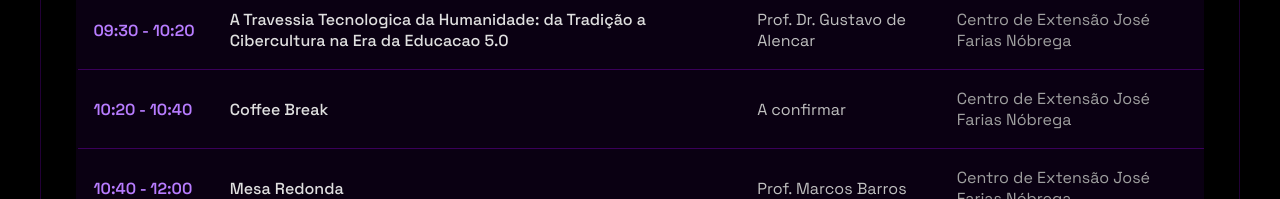
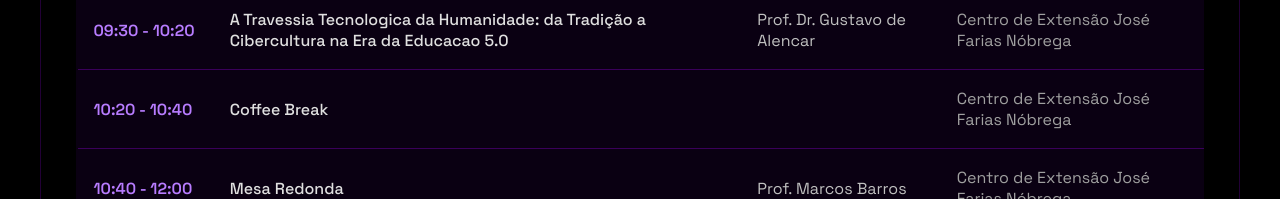
Before and after one commit to giulialeano/smf_site, a React (Vite) app: page /programacao in a window 1280 px wide. Shown: the part 1086-1285 px from the top of the page. Built offline with nearby package versions, Linux system fonts and the light colour scheme.

Commit message:
fix: corração no coffee break

```diff
--- a/src/pages/Programacao.jsx
+++ b/src/pages/Programacao.jsx
@@ -10,7 +10,7 @@ const scheduleData = {
     { time: '08:00 - 08:30', title: 'Abertura do evento', location: palestras },
     { time: '08:40 - 09:30', title: 'IA não é o problema. Somos nós.', speaker: 'Prof. Dr. Leandro Balby', location: palestras },
     { time: '09:30 - 10:20', title: 'A Travessia Tecnologica da Humanidade: da Tradição a Cibercultura na Era da Educacao 5.0', speaker: 'Prof. Dr. Gustavo de Alencar', location: palestras },
-    { time: '10:20 - 10:40', title: 'Coffee Break', speaker: 'A confirmar', location: palestras },
+    { time: '10:20 - 10:40', title: 'Coffee Break', speaker: ' ', location: palestras },
     { time: '10:40 - 12:00', title: 'Mesa Redonda', speaker: 'Prof. Marcos Barros', location: palestras },
     { time: '14:00 - 16:00', title: 'MINICURSOS', speaker: 'Inscrições abertas', location: 'Unidade Acadêmica de Física - Bloco CY' },
   ],
```
